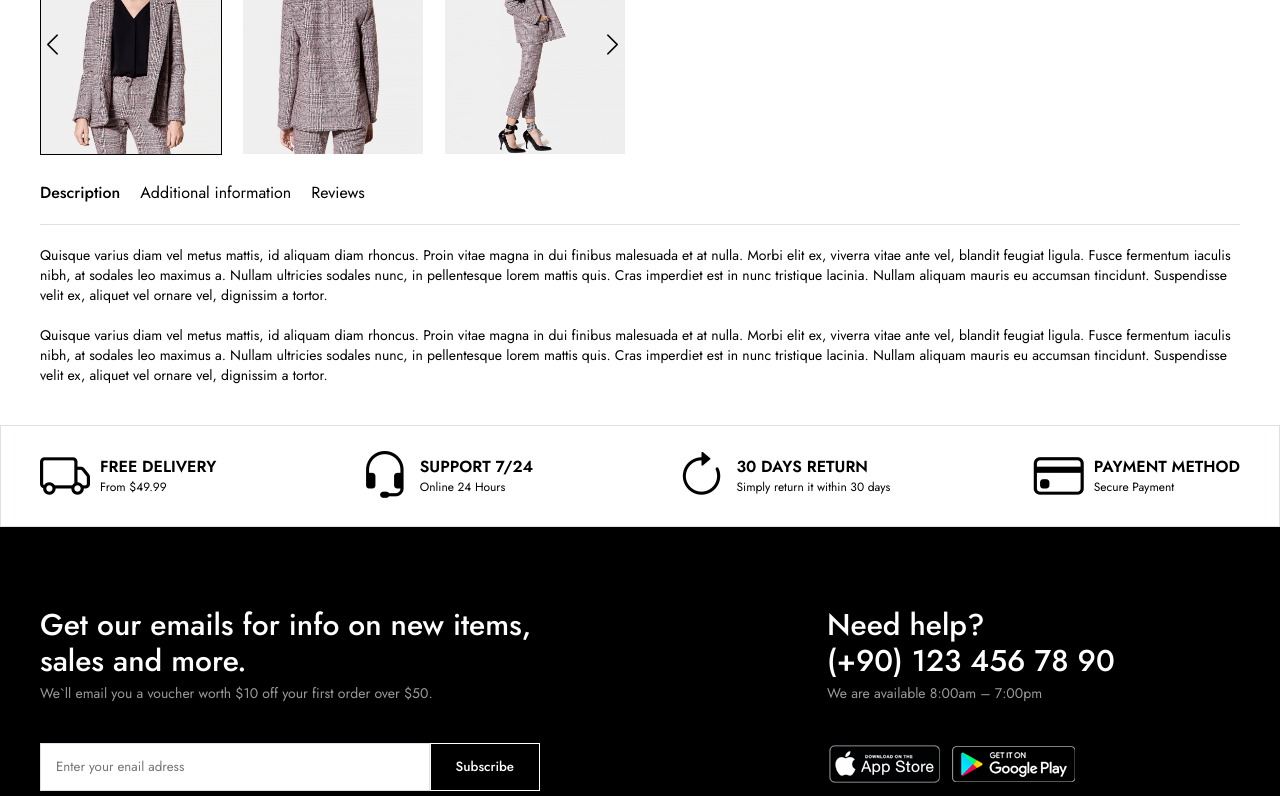
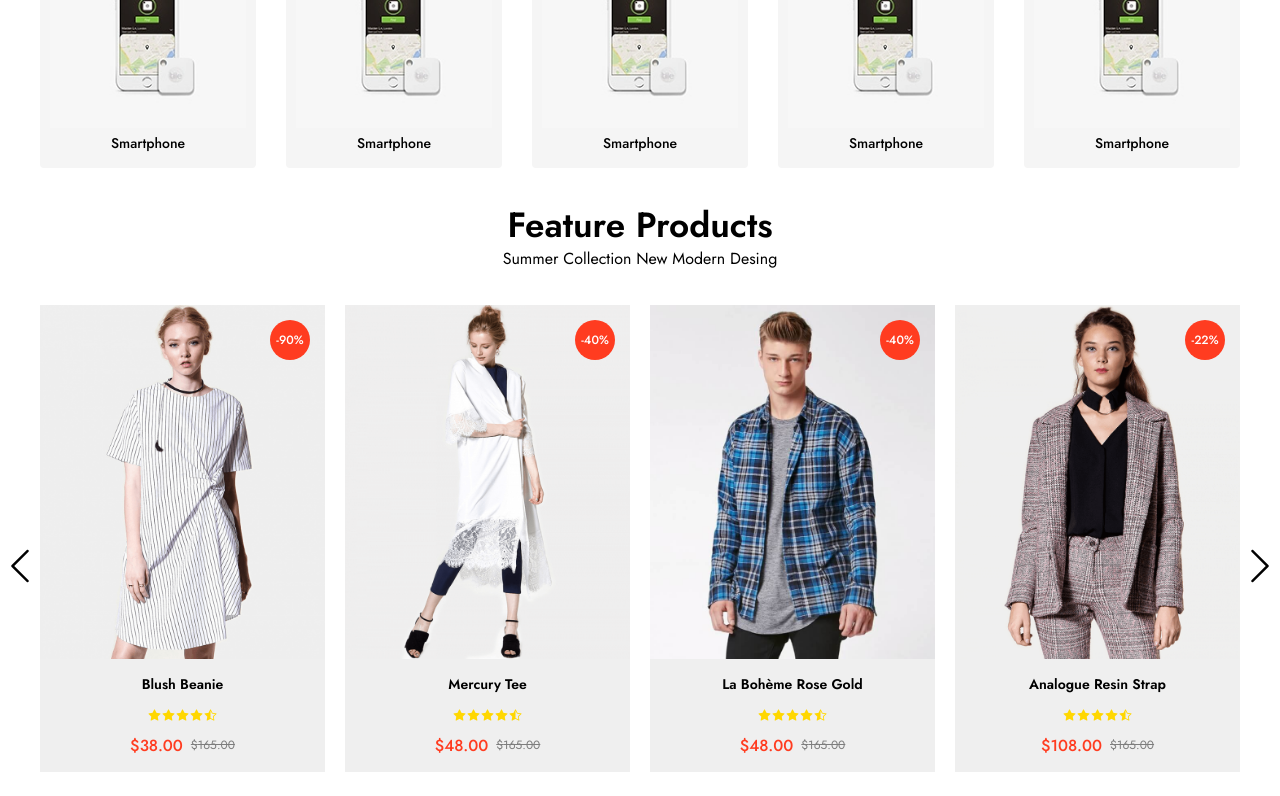
Before and after one commit to baturhanaykut/e-commerce, a React (Vite) app in the folder frontend/: page / in a window 1280 px wide. Shown: the part 1020-1816 px from the top of the page. Built offline with nearby package versions, Linux system fonts and the light colour scheme.

Commit message:
Cart'a eklenecek ürünleri Context API ile State Management kullanılarak globalda kullanmayı ve Tek tek prop taşımadan nasıl yapıldığını yaptık.

```diff
--- a/frontend/src/App.jsx
+++ b/frontend/src/App.jsx
@@ -1,11 +1,11 @@
-//import HomePage from "./pages/HomePage";
+import HomePage from "./pages/HomePage";
 // import ShopPage from "./pages/ShopPage";
 //import ContactPage from "./pages/ContactPage";
 // import AuthPage from "./pages/AuthPage";
 // import CartPage from "./pages/CartPage";
 // import BlogPage from "./pages/BlogPage";
 //import BlogDetailsPage from "./pages/BlogDetailsPage";
-import ProductDetailsPage from "./pages/ProductDetailsPage";
+//import ProductDetailsPage from "./pages/ProductDetailsPage";
 
 import React from "react";
 import "./App.css";
@@ -13,14 +13,14 @@
 function App() {
   return (
     <React.Fragment>
-      {/* <HomePage /> */}
+      <HomePage />
       {/* <ContactPage /> */}
       {/* <ShopPage /> */}
       {/* <AuthPage /> */}
       {/* <CartPage /> */}
       {/* <BlogPage /> */}
       {/* <BlogDetailsPage /> */}
-      <ProductDetailsPage />
+      {/* <ProductDetailsPage /> */}
     </React.Fragment>
   );
 }
--- a/frontend/src/components/Layout/Header/Header.jsx
+++ b/frontend/src/components/Layout/Header/Header.jsx
@@ -1,7 +1,10 @@
+import { useContext } from "react";
 import "./Header.css";
 import PropTypes from "prop-types";
+import { CartContext } from "../../../context/CartProvider";
 
 const Header = ({ setIsSearchShow }) => {
+  const { cartItems } = useContext(CartContext);
   return (
     <header>
       <div className="global-notification">
@@ -200,7 +203,9 @@
                 <div className="header-cart">
                   <a href="cart.html" className="header-cart-link">
                     <i className="bi bi-bag"></i>
-                    <span className="header-cart-count">0</span>
+                    <span className="header-cart-count">
+                      {cartItems.length}
+                    </span>
                   </a>
                 </div>
               </div>
--- a/frontend/src/components/Products/ProductItem.jsx
+++ b/frontend/src/components/Products/ProductItem.jsx
@@ -1,17 +1,23 @@
+import PropTypes from "prop-types";
+import { useContext } from "react";
+import { CartContext } from "../../context/CartProvider";
 import "./ProductItem.css";
 
-const ProductItem = () => {
+const ProductItem = ({ productItem }) => {
+
+  const {addToCart} = useContext(CartContext);
+
   return (
     <div className="product-item glide__slide glide__slide--active">
       <div className="product-image">
         <a href="#">
-          <img src="img/products/product1/1.png" alt="" className="img1" />
-          <img src="img/products/product1/2.png" alt="" className="img2" />
+          <img src={productItem.img.singleImage} alt="" className="img1" />
+          <img src={productItem.img.thumbs[1]} alt="" className="img2" />
         </a>
       </div>
       <div className="product-info">
         <a href="$" className="product-title">
-          Analogue Resin Strap
+          {productItem.name}
         </a>
         <ul className="product-star">
           <li>
@@ -31,12 +37,19 @@
           </li>
         </ul>
         <div className="product-prices">
-          <strong className="new-price">$108.00</strong>
-          <span className="old-price">$165.00</span>
+          <strong className="new-price">
+            ${productItem.price.newPrice.toFixed(2)}
+          </strong>
+          <span className="old-price">
+            ${productItem.price.oldPrice.toFixed(2)}
+          </span>
         </div>
-        <span className="product-discount">-22%</span>
+        <span className="product-discount">-{productItem.discount}%</span>
         <div className="product-links">
-          <button className="add-to-cart">
+          <button
+            className="add-to-cart"
+            onClick={() => addToCart(productItem)}
+          >
             <i className="bi bi-basket-fill"></i>
           </button>
           <button>
@@ -55,3 +68,8 @@
 };
 
 export default ProductItem;
+
+ProductItem.propTypes = {
+  productItem: PropTypes.object,
+  setCartItems: PropTypes.func,
+};
--- a/frontend/src/components/Products/Products.jsx
+++ b/frontend/src/components/Products/Products.jsx
@@ -68,7 +68,7 @@
         <div className="product-wrapper product-carousel">
           <Slider {...sliderSettings}>
             {products.map((product) => (
-              <ProductItem product={product} key={product.id} />
+              <ProductItem productItem={product} key={product.id} />
             ))}
           </Slider>
         </div>
--- /dev/null
+++ b/frontend/src/context/CartProvider.jsx
@@ -0,0 +1,29 @@
+import { createContext, useState } from "react";
+import PropTypes from "prop-types";
+
+export const CartContext = createContext();
+
+const CartProvider = ({ children }) => {
+  const [cartItems, setCartItems] = useState([]);
+  const addToCart = (cartItem) => {
+    //setCartItems([...cartItems, product]); 1.Yol
+    setCartItems((prevCart) => [...prevCart, cartItem]);
+  };
+
+  return (
+    <CartContext.Provider
+      value={{
+        cartItems,
+        addToCart,
+      }}
+    >
+      {children}
+    </CartContext.Provider>
+  );
+};
+
+export default CartProvider;
+
+CartProvider.propTypes = {
+  children: PropTypes.node,
+};
--- a/frontend/src/main.jsx
+++ b/frontend/src/main.jsx
@@ -1,12 +1,15 @@
 import ReactDOM from "react-dom/client";
 import App from "./App.jsx";
 import MainLayout from "./layouts/MainLayout.jsx";
+import CartProvider from "./context/CartProvider.jsx";
 import "slick-carousel/slick/slick.css";
 import "slick-carousel/slick/slick-theme.css";
 import "./index.css";
 
 ReactDOM.createRoot(document.getElementById("root")).render(
-  <MainLayout>
-    <App />
-  </MainLayout>
+  <CartProvider>
+    <MainLayout>
+      <App />
+    </MainLayout>
+  </CartProvider>
 );
```
